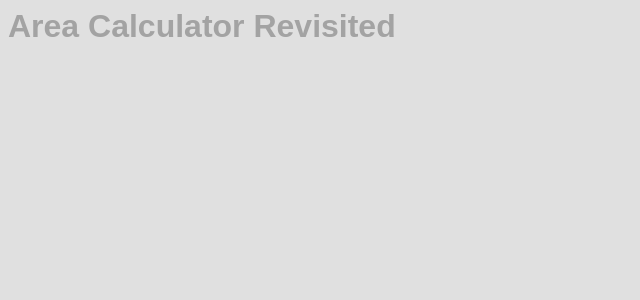
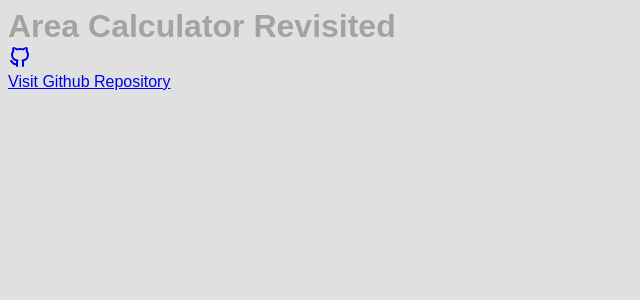
Before and after one commit to hildergill/area-calculator-revisited, a React (Vite) app: page / in a window 1280 px wide. Shown: the top 300 px of the page, without its empty margins (0-640 px from the left). Built offline with nearby package versions, Linux system fonts and the light colour scheme.

Commit message:
Added the link to send the user to the Github repository

```diff
--- /dev/null
+++ b/locales/en/headercomponent.json
@@ -0,0 +1,3 @@
+{
+	"visitGithubRepository": "Visit Github Repository"
+}
--- a/package.json
+++ b/package.json
@@ -17,6 +17,7 @@
 		"preview": "vite preview"
 	},
 	"dependencies": {
+		"@tabler/icons": "^1.60.0",
 		"i18next": "^21.6.14",
 		"i18next-browser-languagedetector": "^6.1.4",
 		"react": "^17.0.2",
--- a/src/components/HeaderComponent.tsx
+++ b/src/components/HeaderComponent.tsx
@@ -1,4 +1,6 @@
 import { useTranslation } from "react-i18next";
+import { IconBrandGithub } from "@tabler/icons";
+import { repository } from "../../package.json";
 
 import HeaderComponentStyles from "../styles/HeaderComponent.module.scss";
 
@@ -10,6 +12,11 @@ const HeaderComponent = () => {
 	return (
 		<header className={headerComponent}>
 			<h1>{t("common:appName")}</h1>
+
+			<a href={repository} target="_blank" title={t("headerComponent:visitGithubRepository")}>
+				<IconBrandGithub />
+				<p>{t("headerComponent:visitGithubRepository")}</p>
+			</a>
 		</header>
 	);
 };
--- a/src/localization.ts
+++ b/src/localization.ts
@@ -3,10 +3,12 @@ import I18nextBrowserLanguageDetector from "i18next-browser-languagedetector";
 import { initReactI18next } from "react-i18next";
 
 import CommonEn from "../locales/en/common.json";
+import HeaderComponentEn from "../locales/en/headercomponent.json";
 
 export const resources: Resource = {
 	en: {
-		common: CommonEn
+		common: CommonEn,
+		headerComponent: HeaderComponentEn
 	}
 };
 
```
Also changed, not shown: 1 other file (tests, documents, lock files or other folders).
